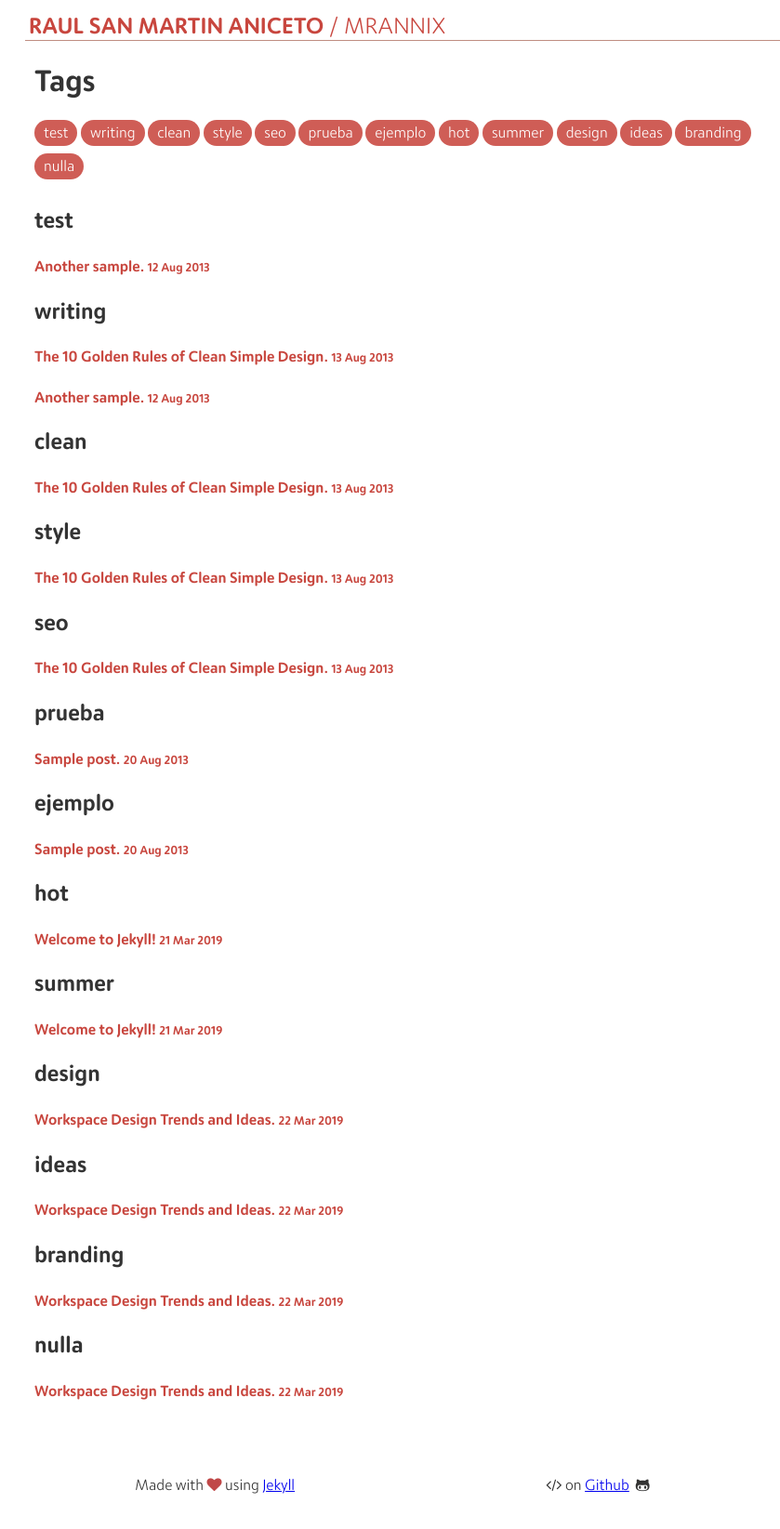
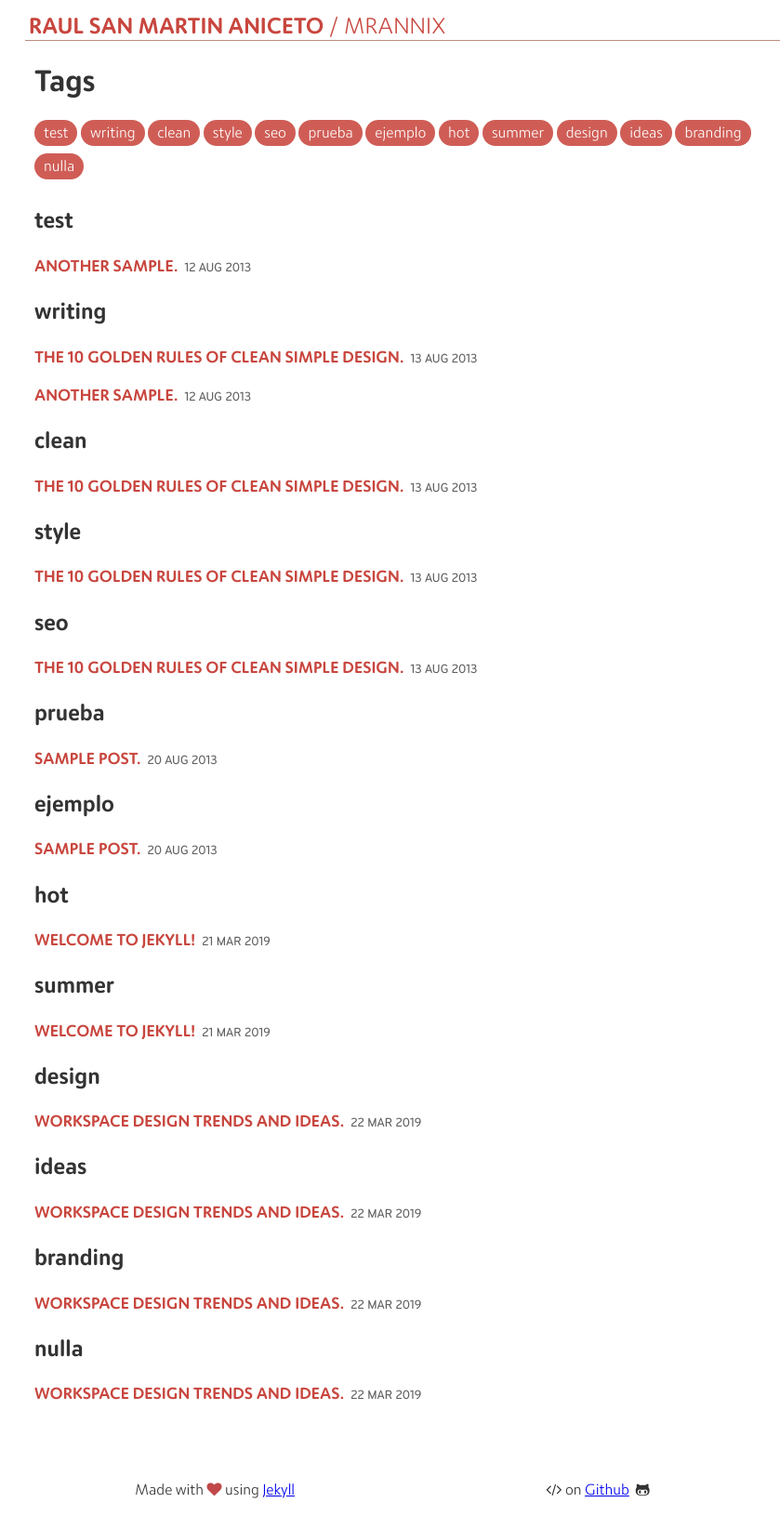
Before and after one commit to MrAnnix/MrAnnix.github.io, a Jekyll site: the page built from tags.html, in a window 1280 px wide. Shown: the whole page at 93% size, without its empty margins (203-1042 px from the left). Built offline with Jekyll 4.4.1, drawn with Linux system fonts in a browser that asks for light colours.

Commit message:
Post title to h3 in tags

```diff
--- a/_sass/_common.scss
+++ b/_sass/_common.scss
@@ -465,10 +465,17 @@
     text-decoration: none
 }
 
-.blog-tags .tags-list h4{
+.blog-tags .tags-list h3{
     transition: color .3s;
     margin-bottom: 2px;
     color: #c8463e
+}
+
+.blog-tags .tags-list small {
+    text-transform: uppercase;
+    font-family: bryant;
+    margin: 0.5em;
+    color: #606060
 }
 
 .blog-tags .tags-list .post-title{
--- a/tags.html
+++ b/tags.html
@@ -41,7 +41,7 @@
         <div class="tags-list-posts">
             {% for post in tag[1] %}
             <a class="post-title" href="{{ site.baseurl }}{{ post.url }}">
-                <h4>{{ post.title }} <small class="post-date">{{ post.date | date_to_string }}</small></h4>
+                <h3>{{ post.title }}<small class="post-date">{{ post.date | date_to_string }}</small></h3>
             </a>
             {% endfor %}
         </div>
```
